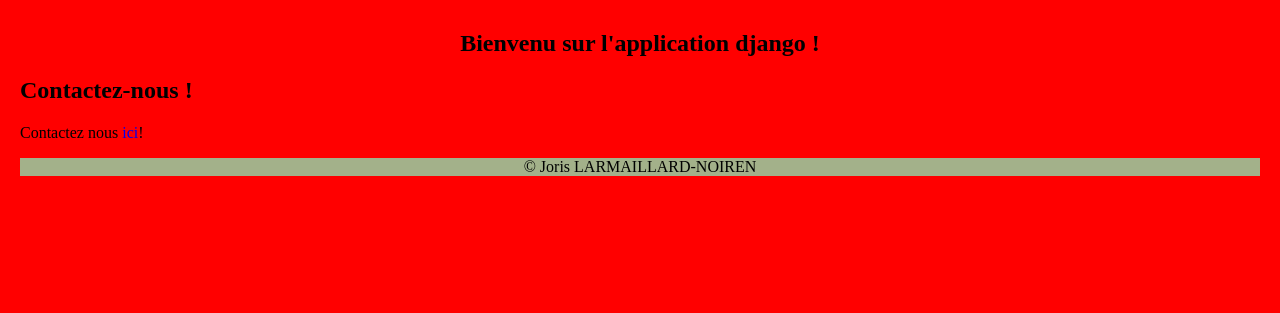
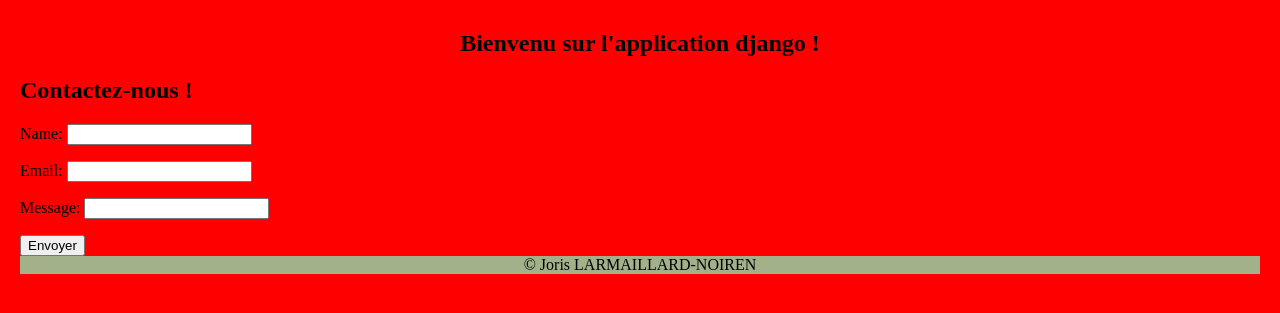
Before and after one commit to 31Joojo/django-web-app, a Django app: template merchex/listings/templates/listings/contact.html in a window 1280 px wide. Shown: the part 138-451 px from the top of the page. Run offline with Django 5.2, Linux system fonts and the light colour scheme; the template is opened without the code that fills it: values that come from a table or form of the project are taken from there, others are empty.

Commit message:
Ajout du formulaire à la page de contact

```diff
--- a/merchex/listings/templates/listings/contact.html
+++ b/merchex/listings/templates/listings/contact.html
@@ -3,6 +3,11 @@
 {% block content %}
 
     <h2>Contactez-nous !</h2>
-    <p>Contactez nous <a href="#None">ici</a>!</p>
+
+    <form action="" method="post" novalidate>
+        {% csrf_token %}
+        {{ form.as_p }}
+        <input type="submit" value="Envoyer">
+    </form>
 
 {% endblock %}
```
